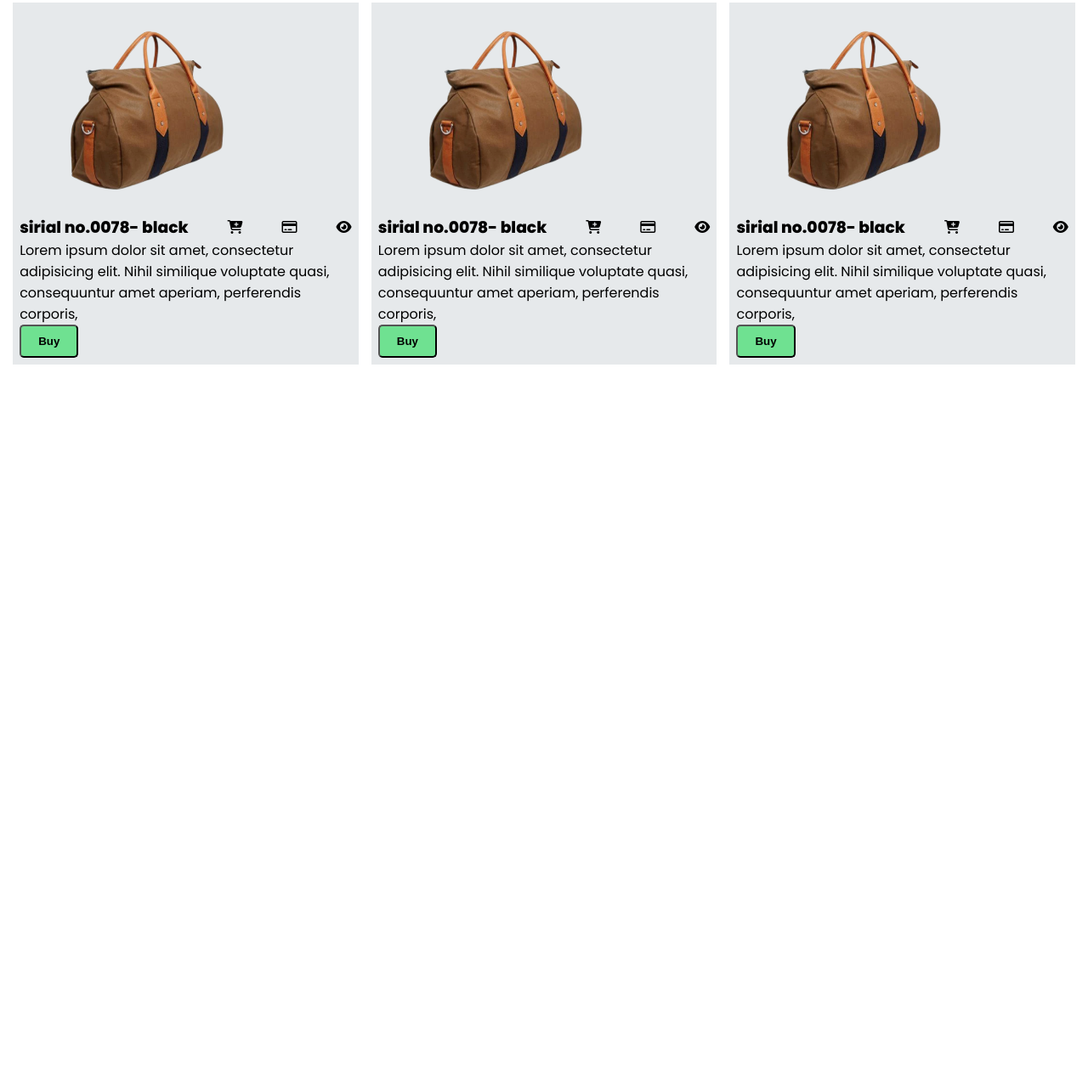
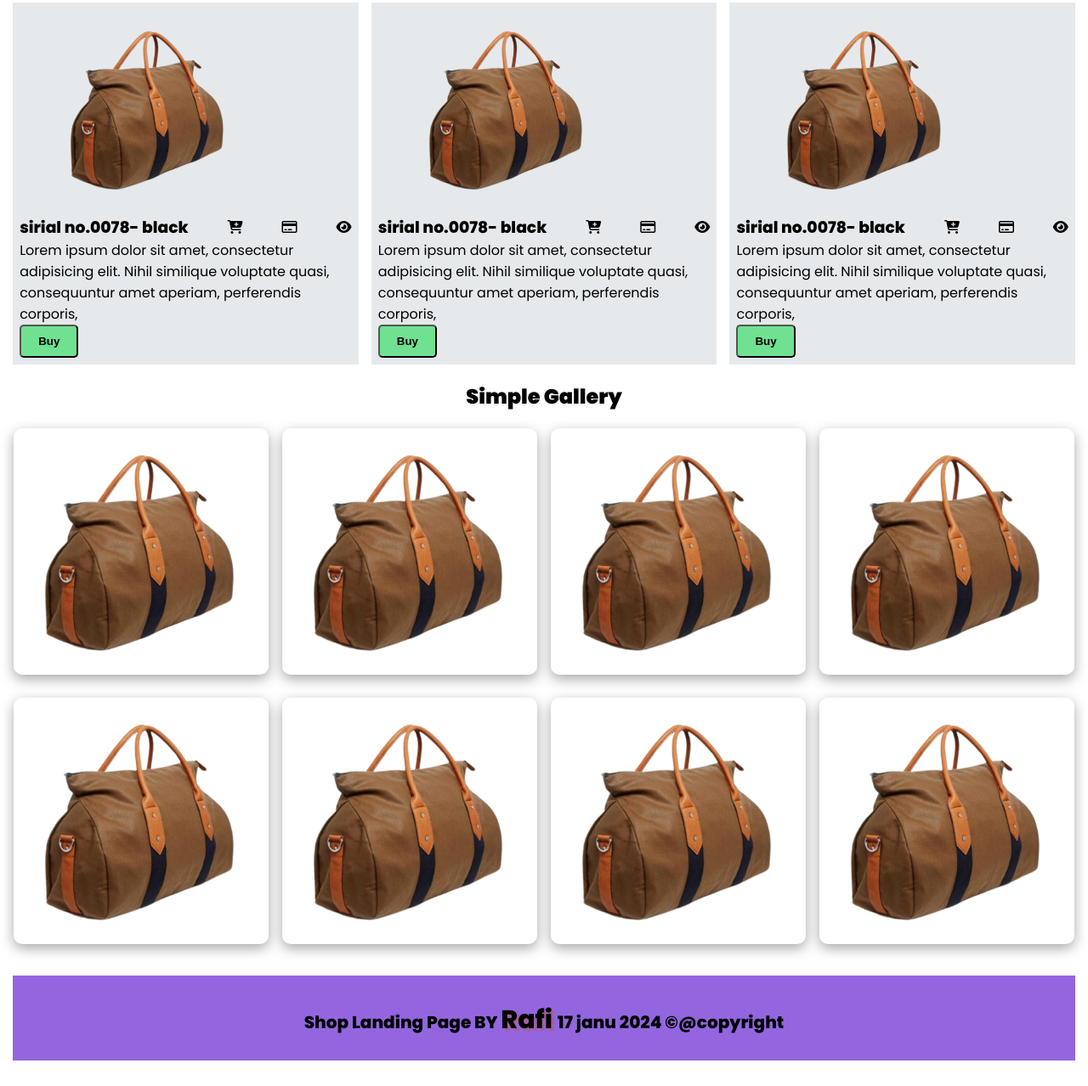
Before and after one commit to saadbinrafi/conseptual-session-3--responsive-lending-page, a plain HTML site: page index.html in a window 1280 px wide. Shown: the part 625-1903 px from the top of the page at 85% size. Before the commit the page ends 1054 px from the top, so only its background shows below. Drawn offline with Linux system fonts and the light colour scheme.

Commit message:
compleate a footer

```diff
--- a/index.html
+++ b/index.html
@@ -156,10 +156,64 @@
 
             <!-- products section end hear -->
 
+            <section class="gallery-section">
+                <h1 style="text-align: center; margin: 20px auto; font-family: 'Poppins', sans-serif;font-weight: 900; ">Simple Gallery</h1>
+
+                <div class="gallery-conteiner">
+                    <div class="single-gallery">
+                        <img src="images/products/bag.png" alt="">
+                    </div>
+
+                    <div class="single-gallery">
+                        <img src="images/products/bag.png" alt="">
+                    </div>
+
+                    <div class="single-gallery">
+                        <img src="images/products/bag.png" alt="">
+                    </div>
+
+
+                    <div class="single-gallery">
+                        <img src="images/products/bag.png" alt="">
+                    </div>
+
+
+
+                </div>
+            </section>
+
+            <section class="gallery-section">
+
+                <div class="gallery-conteiner">
+                    <div class="single-gallery">
+                        <img src="images/products/bag.png" alt="">
+                    </div>
+
+                    <div class="single-gallery">
+                        <img src="images/products/bag.png" alt="">
+                    </div>
+
+                    <div class="single-gallery">
+                        <img src="images/products/bag.png" alt="">
+                    </div>
+
+
+                    <div class="single-gallery">
+                        <img src="images/products/bag.png" alt="">
+                    </div>
+
+
+
+                </div>
+            </section>
 
         </main>
 
-        <footer></footer>
+        <footer class="footer-section">
+            <div class="footer-pera">
+                <p>Shop Landing Page BY <span class="rafi"> Rafi </span> 17 janu 2024 &#169;@copyright</p>
+            </div>
+        </footer>
 
 
 
--- a/responsive.css
+++ b/responsive.css
@@ -39,6 +39,20 @@
     .grid-conteiner{
         grid-template-columns: repeat(1, 1fr);
     }
+
+    .footer-section{
+        margin: 10px auto;
+        height: 40px;
+    }
+    .footer-pera{
+        padding: 15px;
+    }
+
+    .rafi{
+        font-size: 20px;
+
+    }
+
 }
 
 
@@ -81,5 +95,20 @@
         grid-template-columns: repeat(1, 1fr);
     }
 
+    .footer-section{
+        margin: 20px auto;
+        height: 60px;
+    }
+
+    .footer-pera{
+        padding: 20px;
+    }
+
+    .rafi{
+        font-size: 25px;
+
+    }
+
+
 
 }
--- a/style.css
+++ b/style.css
@@ -11,7 +11,7 @@
 
 
 body{
-    font-family: 'Poppins', sans-serif;;
+    font-family: 'Poppins', sans-serif;
 }
 
 .header{
@@ -228,3 +228,67 @@ body{
     justify-content: space-between;
     align-items: center;
 }
+
+/* products section end  */
+
+/* gallery section start  */
+
+.gallery-section{
+    max-width: 1250px;
+    margin: 0 auto;
+    /* border: 2px solid blue; */
+    margin-top: 20px ;
+}
+
+.gallery-conteiner{
+
+    display: flex;
+    flex-basis: 300px;
+    justify-content: center;
+    gap: 16px;
+    /* border: 2px solid red; */
+    flex-wrap: wrap;
+
+
+}
+
+.single-gallery img{
+    width: 300px;
+    border-radius: 10px;
+    box-shadow: rgba(0, 0, 0, 0.35) 0px 5px 15px;
+}
+
+
+.single-gelarry{
+    width: 70%;
+
+
+
+}
+
+ /* gallery section end */
+
+
+ /* footer section start  */
+
+ .footer-section{
+    background-color:#9366e0;
+    max-width: 1250px;
+    margin: 30px auto;
+    height: 100px;
+
+ }
+
+ .footer-pera{
+    font-size:20px;
+    font-family: 'Poppins', sans-serif;
+    font-weight: 700;
+    text-align: center;
+    padding: 30px;
+ }
+
+.rafi{
+    /* color: #e6e9eb; */
+    font-size: 30px;
+    text-shadow: 3px 3px 2px rgba(179, 90, 90, 0.6);
+}
```
